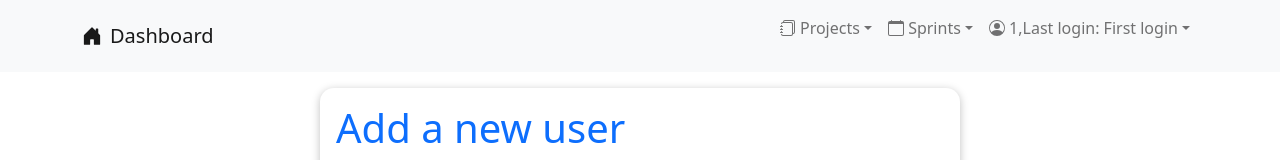
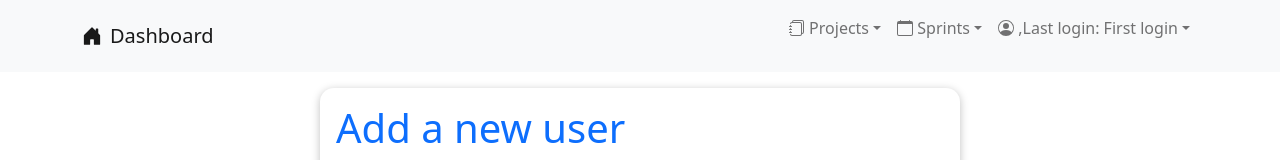
Before and after one commit to shanji97/SMRPOmarduk, a React (Create React App) app in the folder frontend/: page /add-user in a window 1280 px wide. Shown: the top 160 px of the page. Built offline with nearby package versions, Linux system fonts and the light colour scheme; no server answers; sample sign-in values are in the browser's storage.

Commit message:
Edit profile fixes, header fixes

```diff
--- a/frontend/src/App.tsx
+++ b/frontend/src/App.tsx
@@ -49,7 +49,7 @@ function App() {
           <Route path='/profile' element={<Profile />} />
         </Routes>
       </Router>
-      <ToastContainer autoClose={2000} />
+      <ToastContainer position="top-center" autoClose={2000} />
     </Fragment>
   );
 }
--- a/frontend/src/components/Header.tsx
+++ b/frontend/src/components/Header.tsx
@@ -12,24 +12,23 @@ function Header() {
     const dispatch = useAppDispatch();
     const navigate = useNavigate();
 
-    const {user, lastLogin} = useAppSelector(state => state.users);
-    const [userName, setUserName] = useState('');
+    const {user, lastLogin, userData} = useAppSelector(state => state.users);
     const [isAdmin, setIsAdmin]   = useState(false);
     const [lastLoginDate, setLastLoginDate] = useState('');
-
 
     useEffect(() => {
         if (user === null) {
             return;
         }
         const token = JSON.parse(localStorage.getItem('user')!).token;
-        const userData = parseJwt(token);
-        setIsAdmin(userData.isAdmin);
-        setUserName(userData.sub);
+        const userData1 = parseJwt(token);
+        setIsAdmin(userData1.isAdmin);
 
-        dispatch(getLastLogin(userData.sid));
+        dispatch(getLastLogin(userData1.sid));
         setLastLoginDate(lastLogin);
     }, [user, lastLogin]);
+
+    useEffect(() => {}, [userData]);
 
     const handleLoginAndLogout = () => {
         if (user !== null) {
@@ -98,7 +97,7 @@ function Header() {
                     <NavDropdown title={user !== null ?
                                             (
                                                 <div style={{display: 'inline-flex'}}>
-                                                    <span><PersonCircle className="mb-1"></PersonCircle> {userName}, </span>
+                                                    <span><PersonCircle className="mb-1"></PersonCircle> {userData.username}, </span>
                                                     {lastLoginDate ? <p>Last login: {parseDate(lastLoginDate)}</p> : <p>Last login: First login</p>}
                                                 </div>
                                             ) :
@@ -111,7 +110,7 @@ function Header() {
                         Edit profile
                     </NavDropdown.Item>
                     {
-                        isAdmin &&
+                        userData.isAdmin &&
                         (
                             <Fragment>
                                 <NavDropdown.Item onClick={redirectToUsers}>
--- a/frontend/src/pages/AddUser.tsx
+++ b/frontend/src/pages/AddUser.tsx
@@ -9,7 +9,7 @@ import ValidationError from "../components/ValidationError";
 import {UserData, UserDataEdit} from "../classes/userData";
 
 import { useAppDispatch, useAppSelector } from "../app/hooks";
-import { createUser, editUser, getAllUsers, commonPassword, reset } from "../features/users/userSlice";
+import { createUser, editUser, getAllUsers, commonPassword, reset, getUser } from "../features/users/userSlice";
 import { parseJwt} from "../helpers/helpers";
 import {useNavigate} from 'react-router-dom';
 import PasswordStrengthBar from "react-password-strength-bar";
@@ -153,14 +153,12 @@ const AddUser: React.FC<AddUserProps> = (
 
         const newUser: UserData = {
             username,
-
             password,
             firstName,
             lastName,
             email,
             isAdmin: isAdminRadio
         }
-
         if (isEdit) {
             if (password) {
                 const userDataEdit: UserDataEdit = {
@@ -183,9 +181,13 @@ const AddUser: React.FC<AddUserProps> = (
                     email,
                     isAdmin: isAdminRadio,
                 }
+                if (!isAdminInit && isAdminRadio) {
+                    return toast.error("Can't set yourself as admin!");
+                }
                 dispatch(editUser(userDataEdit));
             }
             handleClose();
+            dispatch(getUser(id!));
             toast.success('Profile successfully updated!');
             return;
         }
@@ -214,6 +216,7 @@ const AddUser: React.FC<AddUserProps> = (
                     />
                 </Form.Group>
 
+                {!editProfile && (
                 <Form.Group className="mb-3" controlId="formBasicOldPassword">
                     <Form.Label>Old password</Form.Label>
                     <Form.Control
@@ -225,8 +228,9 @@ const AddUser: React.FC<AddUserProps> = (
                         onChange={userDataChangedHandler}
                     />
                     <Form.Check type='checkbox' id='showOldPassword' label='Show password' onClick={handleShowOldPassword} />
-                </Form.Group>
+                </Form.Group>)}
 
+                {!editProfile && (
                 <Form.Group className="mb-3" controlId="formBasicPassword1">
                     <Form.Label>Password</Form.Label>
                     <Form.Control
@@ -244,9 +248,10 @@ const AddUser: React.FC<AddUserProps> = (
                     <Form.Check type='checkbox' id='showPassword' label='Show password' onClick={handleShowPassword} />
                     {passwordError && <ValidationError>Password must be at least 12 characters long</ValidationError>}
                     {isCommonPassword && <ValidationError>Password is common, please choose a different one!</ValidationError>}
-                </Form.Group>
+                </Form.Group>)}
 
-                <Form.Group className="mb-3" controlId="formBasicPassword2">
+                {!editProfile &&
+                (<Form.Group className="mb-3" controlId="formBasicPassword2">
                     <Form.Label>Confirm password</Form.Label>
                     <Form.Control
                         type='password'
@@ -259,6 +264,7 @@ const AddUser: React.FC<AddUserProps> = (
                     />
                     {!passwordsMatch && <ValidationError>Passwords don't match</ValidationError>}
                 </Form.Group>
+                )}
 
                 <Form.Group className="mb-3" controlId="formBasicName">
                     <Form.Label>Firstname</Form.Label>
@@ -292,7 +298,6 @@ const AddUser: React.FC<AddUserProps> = (
 
                 <div className={classes.radioButtonContainer}>
                     <Form.Check
-                        disabled={editProfile && !isAdminRadio}
                         type='radio'
                         id='admin'
                         label='Administrator'
--- a/frontend/src/pages/Login.tsx
+++ b/frontend/src/pages/Login.tsx
@@ -117,7 +117,7 @@ const Login = () => {
                         value={password}
                         onChange={handleInputChange}
                     />
-                    {message !== '' && <ValidationError>Invalid credentials</ValidationError>}
+                    {message === 'Unauthorized' && <ValidationError>Invalid credentials</ValidationError>}
                 </Form.Group>
                 <Button variant="primary" type="submit" disabled={!formIsValid}>Login</Button>
             </Form>
--- a/frontend/src/pages/Users.tsx
+++ b/frontend/src/pages/Users.tsx
@@ -1,4 +1,4 @@
-import {DropdownButton, Table, Dropdown, Modal, Form, Button} from "react-bootstrap";
+import {DropdownButton, Table, Dropdown, Modal, Form, Button, Spinner} from "react-bootstrap";
 import {Check, PencilFill, TrashFill, X} from "react-bootstrap-icons";
 import Card from "../components/Card";
 import React, {Fragment, useEffect, useState} from "react";
@@ -7,14 +7,14 @@ import AddUser from "./AddUser";
 
 import classes from './Users.module.css';
 import { useAppDispatch, useAppSelector } from "../app/hooks";
-import { deleteUser, getAllUsers } from "../features/users/userSlice";
+import { deleteUser, getAllUsers, getUser } from "../features/users/userSlice";
 import { parseJwt } from "../helpers/helpers";
 import {toast} from "react-toastify";
 
 const Users = () => {
     const dispatch = useAppDispatch();
     const navigate = useNavigate();
-    let {users, isAdmin} = useAppSelector(state => state.users);
+    let {users, isAdmin, isLoading, userData} = useAppSelector(state => state.users);
     const [userId, setUserId]       = useState('');
     const [deleteUserId, setDeleteUserId]  = useState('');
     const [showModal, setShowModal] = useState(false);
@@ -26,6 +26,7 @@ const Users = () => {
         const isAdmin = parseJwt(token).isAdmin;
         const id = parseJwt(token).sid;
         setUserId(id);
+        dispatch(getUser(id));
         if (!isAdmin) {
             navigate('/');
             return;
@@ -33,6 +34,12 @@ const Users = () => {
 
         dispatch(getAllUsers());
     }, [isAdmin]);
+
+    useEffect(() => {
+        if (!userData.isAdmin) {
+            navigate('/');
+        }
+    }, []);
 
     const openEditUserModal = (index: number) => {
         setEditIndex(index);
@@ -76,6 +83,10 @@ const Users = () => {
             return;
         }
         renderDeleteModal()
+    }
+
+    if (isLoading) {
+        return <Spinner animation="border" />;
     }
 
     return (
```
